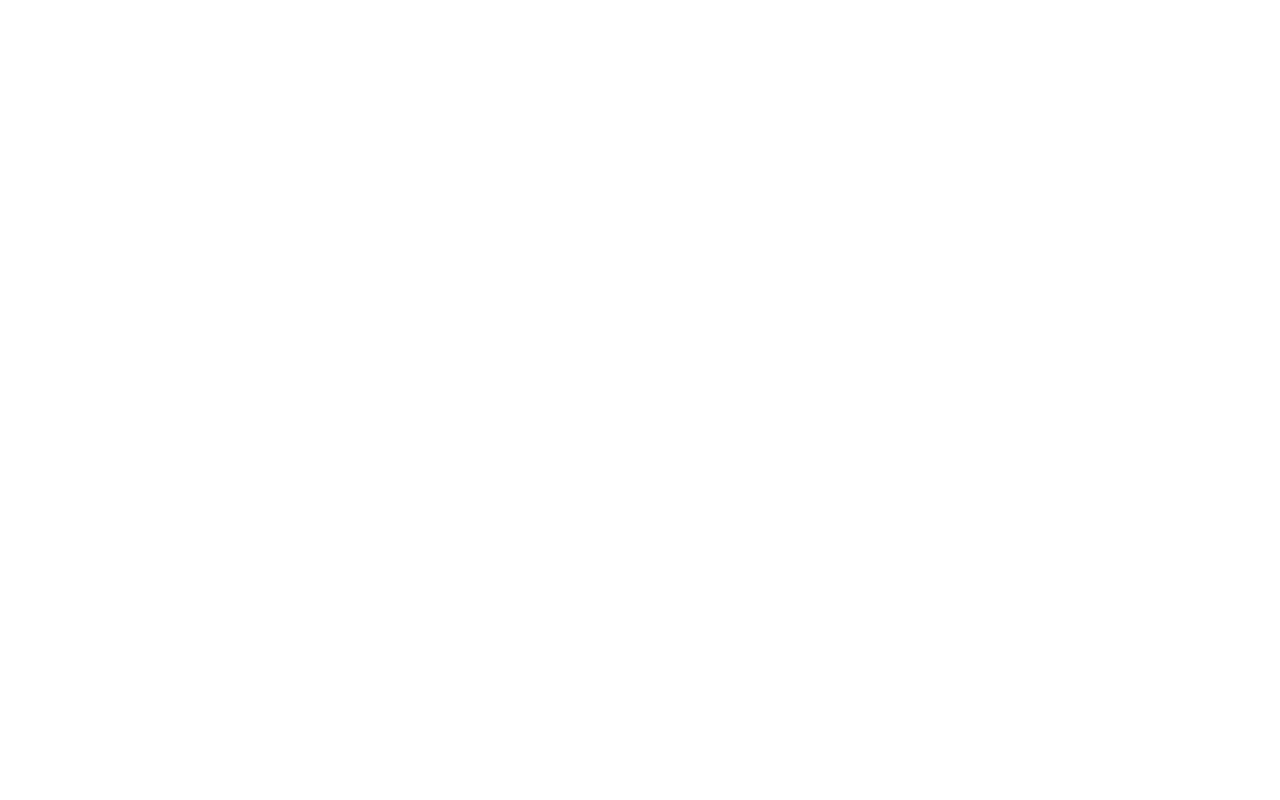
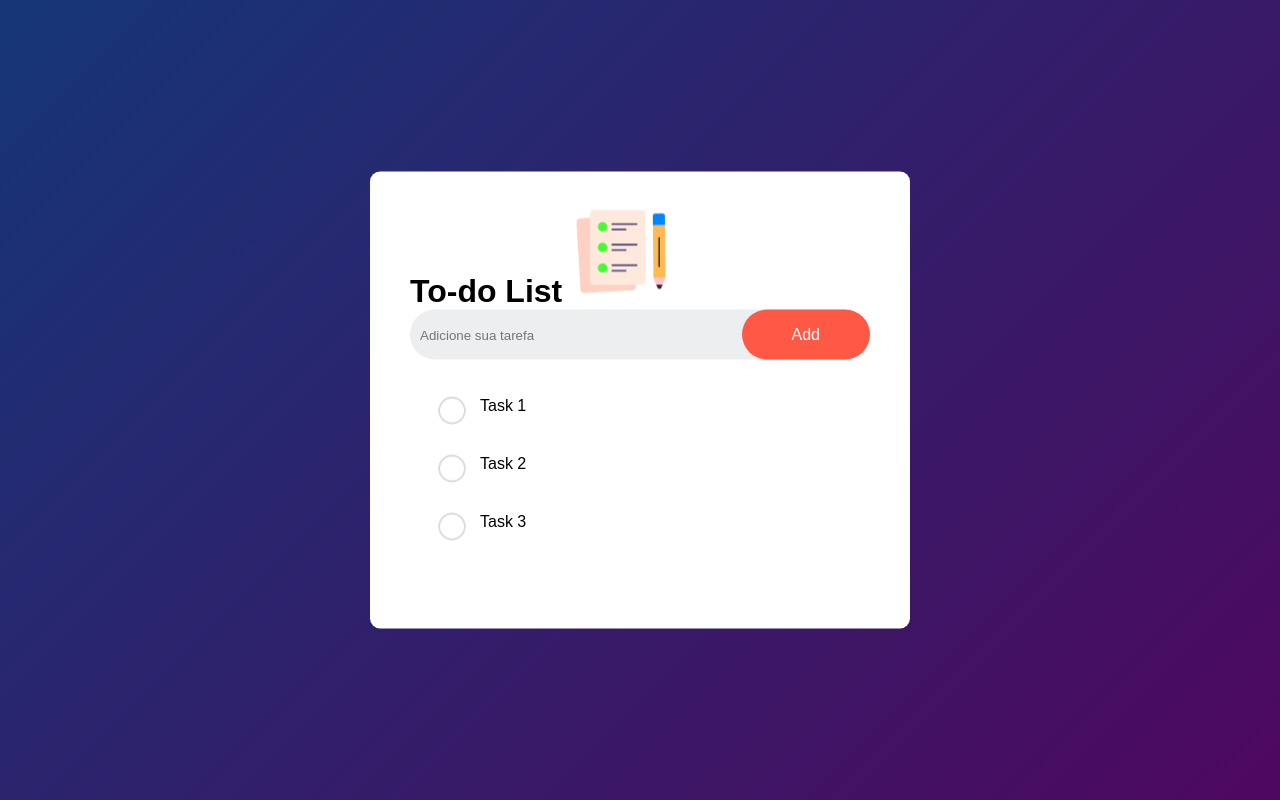
Before and after one commit to RichardJanebo/to-dolist, a plain HTML site: page index.html in a window 1280 px wide. Drawn offline with Linux system fonts and the light colour scheme.

Commit message:
Primeiro commit

```diff
--- a/index.html
+++ b/index.html
@@ -8,7 +8,13 @@
 </head>
 <body>
     <main>
-
+        <h1>To-do List <img src="imagens/icon.png" alt=""></h1>
+        <p id="row"><input type="text" name="tarega" id="idtarefa" placeholder="Adicione sua tarefa"><button>Add</button></p>
+        <ul>
+            <li>Task 1</li>
+            <li>Task 2</li>
+            <li>Task 3</li>
+        </ul>
     </main>
 
 </body>
--- a/style.css
+++ b/style.css
@@ -1,3 +1,71 @@
 *{
-    pad
+    padding: 0px;
+    box-sizing: border-box;
+    margin: 0px;
+    font-family: Arial, Helvetica, sans-serif;
 }
+body{
+    width: 100%;
+    height: 100vh;
+    background-image: linear-gradient(135deg , #153677 , #4e085f);
+    position: relative;
+}
+main{
+    position: absolute;
+    top: 50%;
+    left :50%;
+    transform: translate(-50% , -50%);
+    background-color: #fff;
+    width: 100%;
+    max-width: 540px;
+    border-radius: 10px;
+    padding: 30px 40px 70px;
+}
+main p#row{
+    display: flex;
+    align-items: center;
+    justify-content: space-between;
+    background-color: #edeef0;
+    border-radius: 30px;
+    margin-bottom: 25px;
+
+}
+input{
+    flex: 1;
+    border: none;
+    outline: none;
+    background: transparent;
+    padding: 10px;
+
+}
+button{
+    border: none;
+    padding: 16px 50px;
+    border-radius: 30px;
+    background-color: #ff5945;
+    color: #fff;
+    font-size: 16px;
+    cursor: pointer;
+}
+ul li{
+    list-style: none;
+    font-size:16px;
+    padding: 12px 8px 12px 50px;
+    margin-left: 20px;
+    margin-bottom: 1rem;
+    user-select: none;
+    cursor: pointer;
+    position: relative;
+}
+ul li::before{
+    content: '';
+    position: absolute;
+    background-image: url(imagens/unchecked.png);
+    width: 28px;
+    height: 28px;
+    background-size: cover;
+    border-radius: 50%;
+    background-position: center;
+    top: 12px;
+    left: 8px;
+}
```
